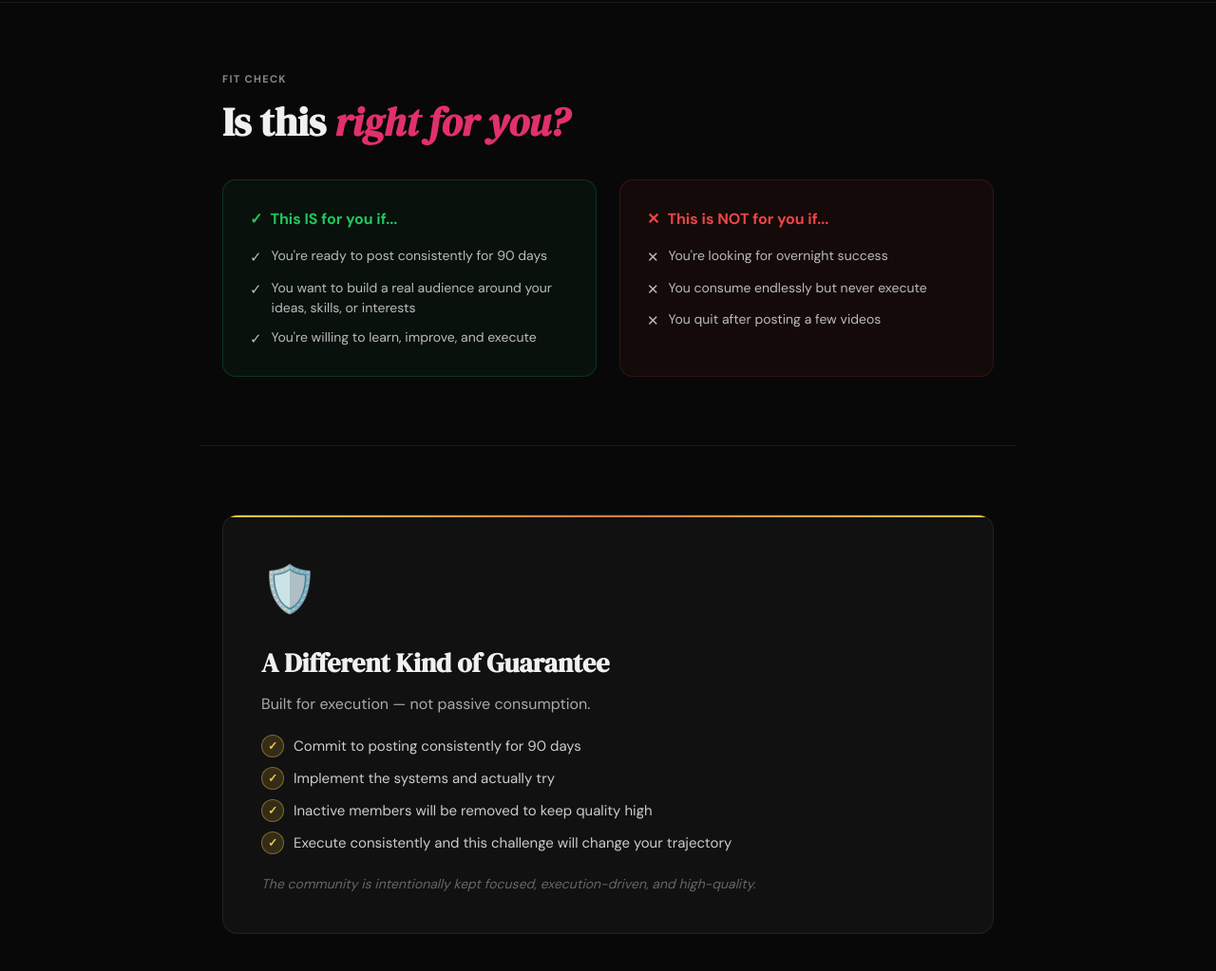
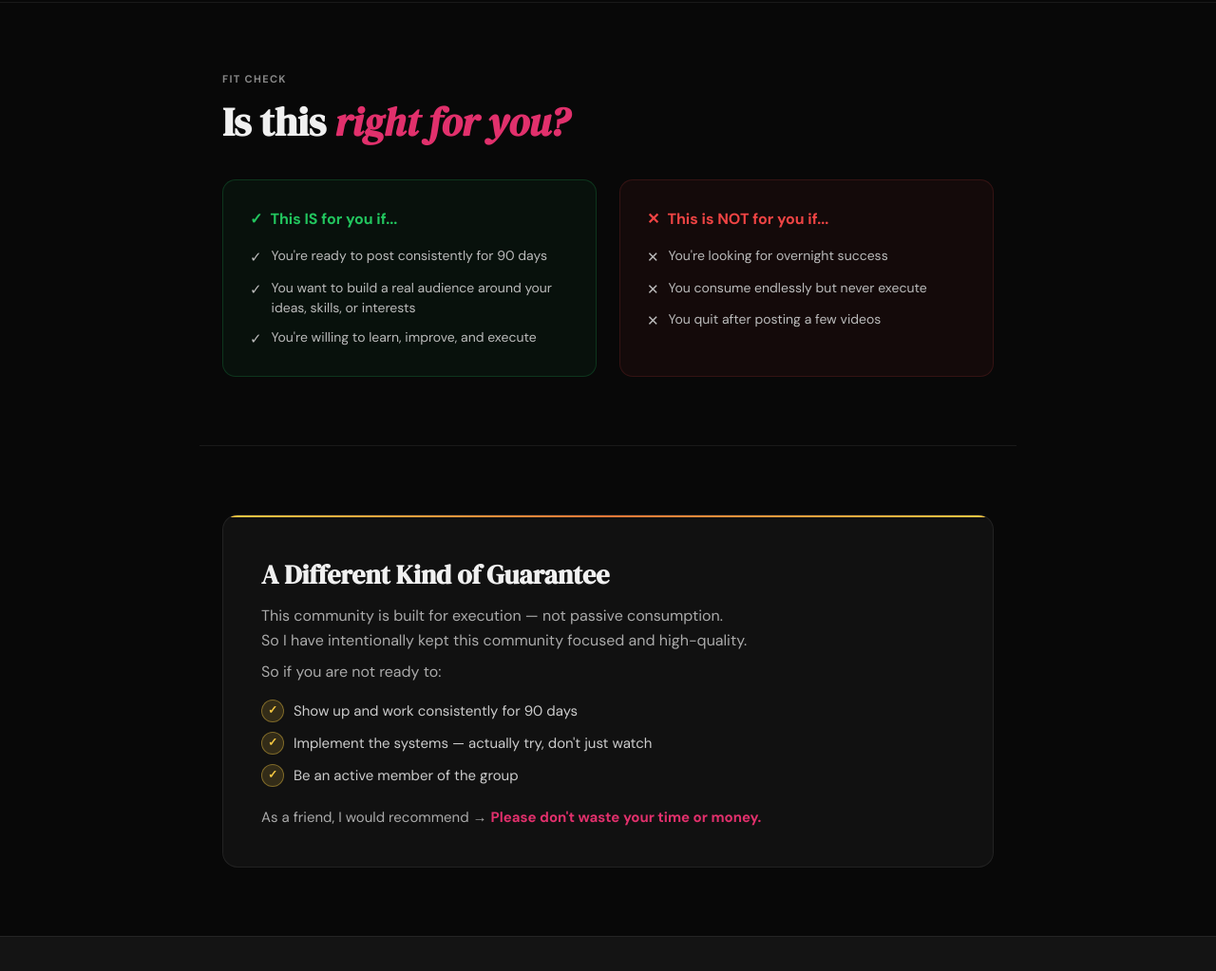
Before and after one commit to akshaykumariitr0404/0to10klanding, a website: page 0_to_10k_challenge.html in a window 1280 px wide. Shown: the part 3572-4595 px from the top of the page at 95% size. Drawn offline with Linux system fonts and the light colour scheme.

Commit message:
Update SECRET style, GURU wording, guarantee section, 15min timer

```diff
--- a/0_to_10k_challenge.html
+++ b/0_to_10k_challenge.html
@@ -819,7 +819,7 @@
     </div>
   </div>
 
-  <p class="story-p" style="margin-top: 28px;">Because I figured out a <strong style="background: linear-gradient(135deg, #f7c948, #ff9900); -webkit-background-clip: text; -webkit-text-fill-color: transparent; background-clip: text;">secret</strong> to content creation that no modern coach or consultant talks about.</p>
+  <p class="story-p" style="margin-top: 28px;">Because I figured out a <strong style="color:#e1306c;">SECRET</strong> to content creation that no modern Instagram "GURU" talks about.</p>
 
   <p class="story-p" style="margin-top: 28px;">That's why I created this challenge.</p>
   <p class="story-p">This is not a course — it's access to my <strong>private community</strong> with exact systems, weekly accountability calls, and real feedback so you actually GROW.</p>
@@ -933,16 +933,15 @@
 <!-- GUARANTEE -->
 <section class="guarantee-section wrap">
   <div class="guarantee-card">
-    <div class="guarantee-icon">🛡️</div>
     <h3>A Different Kind of Guarantee</h3>
-    <p style="color:#aaa; font-size:16px; margin-bottom: 20px;">Built for execution — not passive consumption.</p>
+    <p style="color:#aaa; font-size:16px; margin-bottom: 8px;">This community is built for execution — not passive consumption.<br>So I have intentionally kept this community focused and high-quality.</p>
+    <p style="color:#aaa; font-size:16px; margin-bottom: 12px;">So if you are not ready to:</p>
     <ul class="guarantee-list">
-      <li>Commit to posting consistently for 90 days</li>
-      <li>Implement the systems and actually try</li>
-      <li>Inactive members will be removed to keep quality high</li>
-      <li>Execute consistently and this challenge will change your trajectory</li>
+      <li>Show up and work consistently for 90 days</li>
+      <li>Implement the systems — actually try, don't just watch</li>
+      <li>Be an active member of the group</li>
     </ul>
-    <p style="color:#666; font-size:14px; margin-top:20px; font-style:italic;">The community is intentionally kept focused, execution-driven, and high-quality.</p>
+    <p style="font-size:15px; margin-top:20px; color:#aaa;">As a friend, I would recommend → <strong style="color:#e1306c;">Please don't waste your time or money.</strong></p>
   </div>
 </section>
 
@@ -1009,7 +1008,7 @@
 </footer>
 
 <script>
-  const end = new Date(Date.now() + 48 * 60 * 60 * 1000);
+  const end = new Date(Math.ceil(Date.now() / (15 * 60 * 1000)) * (15 * 60 * 1000));
   function tick() {
     const diff = Math.max(0, end - Date.now());
     const h = Math.floor(diff / 3600000);
```
Also changed, not shown: public/index.html (+8 -9 lines).
